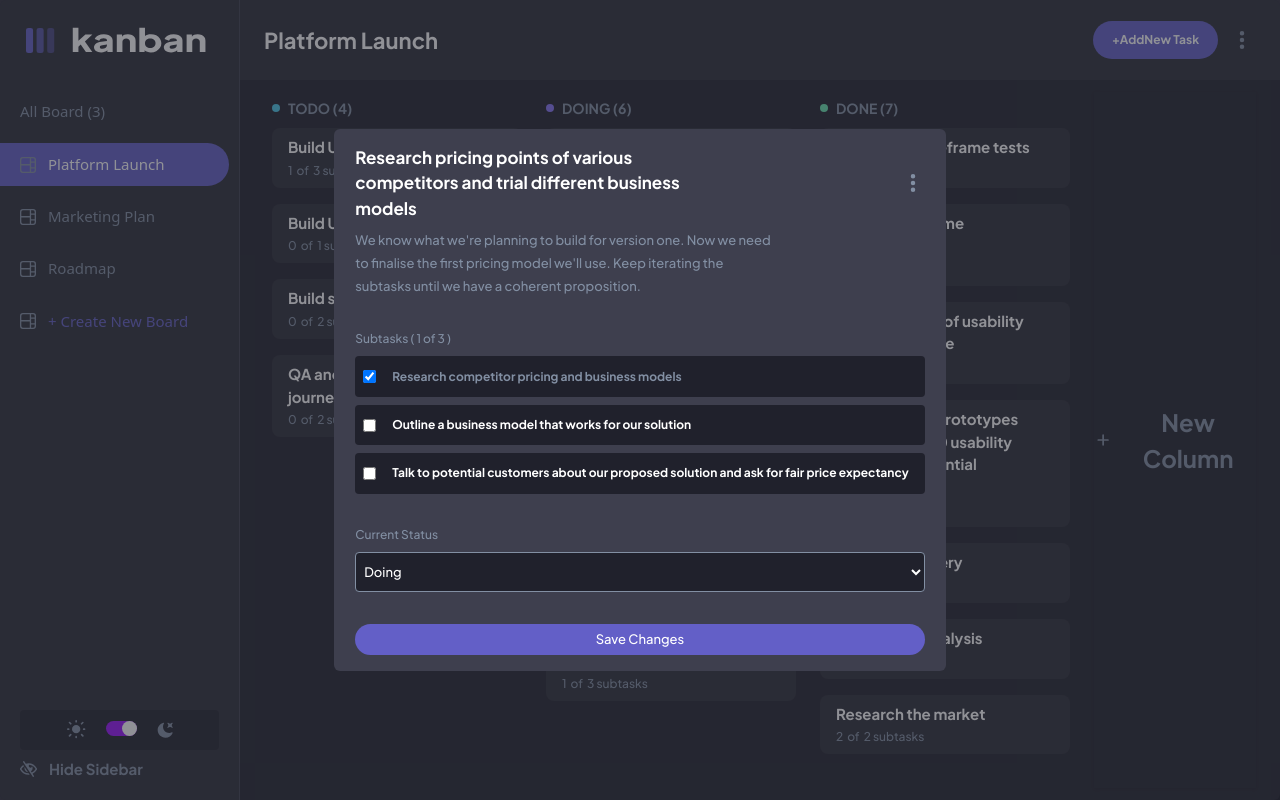
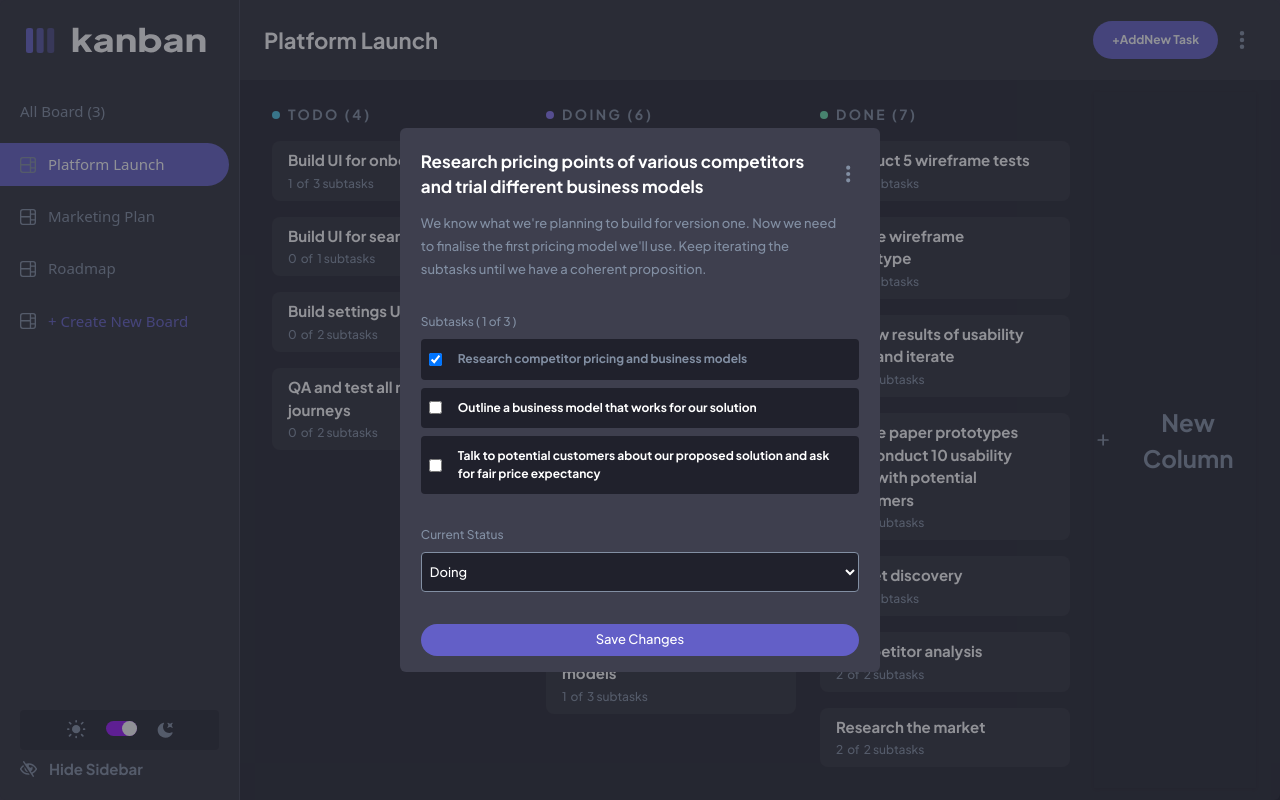
Before and after one commit to BigDahn/kanban_App, a React (Vite) app: page / in a window 1280 px wide. Both pictures are taken after a click on the button 671 px from the left and 637 px from the top of the page. Built offline with nearby package versions, Linux system fonts and the light colour scheme.

Commit message:
sidebar modal updated

```diff
--- a/src/components/EditTaskModal.jsx
+++ b/src/components/EditTaskModal.jsx
@@ -8,11 +8,14 @@ import { useDispatch, useSelector } from "react-redux";
 import { EditUpdate, openSideTaskModal } from "../feature/kanban/kanbanSlice";
 
 import UpdateTaskModal from "./UpdateTaskModal";
+import SmallSideModal from "./SmallSideModal";
 
 function EditTaskModal() {
   const { data, activeState, editTask, isEdit, editTaskInfo } = useSelector(
     (state) => state.kanban
   );
+
+  const [position, setPosition] = useState(null);
   const { isDarkMode } = useSelector((state) => state.theme);
   const dispatch = useDispatch();
 
@@ -79,31 +82,43 @@ function EditTaskModal() {
           onSubmit={handleSubmit}
           className={`${
             isDarkMode
-              ? " max-h-fit md:overflow-x-hidden md:overflow-y-hidden overflow-y-scroll flex flex-col gap-5 items-start min-w-[343px] md:min-w-[30rem] px-[1.3rem] py-4  m-auto rounded-md bg-primary-500"
-              : " max-h-fit flex flex-col gap-5 items-start max-w-[343px] md:max-w-[30rem] px-[1.3rem] py-4  m-auto rounded-md bg-white"
+              ? " max-h-fit md:overflow-x-hidden md:overflow-y-hidden overflow-y-scroll relative flex flex-col gap-5 items-start w-[343px] md:w-[30rem] px-[1.3rem] py-4  m-auto rounded-md bg-primary-500"
+              : " max-h-fit flex flex-col gap-5 items-start w-[343px] md:w-[30rem]  px-[1.3rem] py-4  m-auto rounded-md bg-white"
           }`}
         >
           <section key={title} className="flex flex-col gap-[2rem] w-full">
             <div className="flex flex-col gap-2">
-              <div className="flex w-full gap-4  items-center justify-between">
+              <div className="flex w-full min-h-[60px]    items-center justify-between">
                 <h3
                   className={`${
                     isDarkMode
-                      ? "text-[17px] font-plus-jakarta-sans font-bold text-white max-w-[23rem]"
-                      : "text-[17px] font-plus-jakarta-sans font-bold text-black max-w-[24rem]"
+                      ? "text-[17px] font-plus-jakarta-sans font-bold text-white max-w-[274px] md:max-w-[26rem]"
+                      : "text-[17px] font-plus-jakarta-sans font-bold text-black max-w-[274px]  md:max-w-[26rem]"
                   }`}
                 >
                   {title}
                 </h3>
                 <EllipsisVerticalIcon
-                  onClick={() => dispatch(openSideTaskModal())}
-                  // onClick={() => alert("dhd")}
+                  //  onClick={() => dispatch(openSideTaskModal())}
+                  onClick={(e) => {
+                    dispatch(
+                      openSideTaskModal({
+                        x: e.target.closest("form").getBoundingClientRect()
+                          .width,
+                        y: e.target.closest("form").getBoundingClientRect()
+                          .height,
+                      })
+                    );
+                    console.log(
+                      e.target.closest("form").getBoundingClientRect()
+                    );
+                  }}
                   className="size-6 text-primary-600 hover:text-primary-100"
                 />
               </div>
               {description && (
                 <div>
-                  <h3 className="text-[13px] font-plus-jakarta-sans text-primary-600 font-medium leading-[23px] max-w-[26rem]">
+                  <h3 className="md:text-[13px] font-plus-jakarta-sans text-primary-600 font-medium leading-[23px] md:max-w-[26rem]">
                     {description}
                   </h3>
                 </div>
--- a/src/components/Main.jsx
+++ b/src/components/Main.jsx
@@ -50,7 +50,7 @@ function Main() {
                         })[i]
                       }
                     </div>
-                    <h3 className="leading-[2.4px] text-[12px] md:text-[14px] text-primary-600 font-bold uppercase">
+                    <h3 className="tracking-[2.4px]  text-[12px] md:text-[14px] text-primary-600 font-bold uppercase">
                       {name} ({tasks.map((s) => s.subtasks).length})
                     </h3>
                   </div>
@@ -69,9 +69,9 @@ function Main() {
                           onMouseLeave={() => setIndex("")}
                           key={i}
                           role="button"
-                          onClick={() =>
-                            dispatch(openEditTaskModal({ name, title }))
-                          }
+                          onClick={() => {
+                            dispatch(openEditTaskModal({ name, title }));
+                          }}
                         >
                           <main className="flex flex-col gap-[0.2rem]">
                             <h3
--- a/src/components/SmallSideModal.jsx
+++ b/src/components/SmallSideModal.jsx
@@ -1,4 +1,4 @@
-import React from "react";
+import React, { useState } from "react";
 import { useDispatch, useSelector } from "react-redux";
 import {
   closeEditTaskModal,
@@ -8,23 +8,33 @@ import {
 
 function SmallSideModal() {
   const { isDarkMode } = useSelector((state) => state.theme);
+  const { sideModalPosition } = useSelector((state) => state.kanban);
   const dispatch = useDispatch();
+
+  const width = Math.floor(Number(sideModalPosition.x)) - 70;
+
+  const height = Math.floor(Number(sideModalPosition.y)) - 140 - 60;
+
   return (
     <main
       className={`${
         isDarkMode
-          ? "fixed inset-0 flex md:left-[29rem] bottom-[140px] transition-all  delay-100 w-[126px] h-[70px] shadow-md bg-primary-400/50 m-auto z-[100] "
-          : "fixed inset-0 flex md:left-[29rem] bottom-[140px] transition-all  delay-100 w-[126px] h-[70px] shadow-md bg-white/50 m-auto z-[100] "
+          ? ` fixed inset-0 flex transition-all  delay-100 w-[113px] md:w-[176px] h-[70px] shadow-md bg-primary-400/50 m-auto z-[100] `
+          : "fixed inset-0 flex  transition-all  delay-100 w-[113px] md:w-[176px] h-[70px] shadow-md bg-white/50 m-auto z-[100] "
       }`}
+      style={{
+        left: width,
+        bottom: height,
+      }}
     >
       <div
         className={`${
           isDarkMode
-            ? " transition-all  delay-100 w-[126px] h-[70px] px-2 py-2  min-h-fit rounded-sm  z-[100] bg-primary-300"
-            : " transition-all  delay-100 w-[126px] h-[70px] px-2 py-2  min-h-fit rounded-sm  z-[100] bg-white"
+            ? " transition-all   delay-100 w-[113px] md:w-[176px] h-[70px] px-2 py-3    min-h-fit rounded-sm  z-[100] bg-primary-300"
+            : " transition-all  delay-100 w-[113px] md:w-[176px] h-[70px] px-2 py-3  min-h-fit rounded-sm  z-[100] bg-white"
         }`}
       >
-        <div className="flex flex-col gap-1 font-plus-jakarta-sans text-[12px] font-bold">
+        <div className="flex flex-col gap-3 font-plus-jakarta-sans text-[12px] font-bold">
           <h3
             onClick={() => dispatch(editTaskOn())}
             className="text-primary-600 cursor-pointer hover:text-primary-100"
@@ -37,12 +47,6 @@ function SmallSideModal() {
           >
             Delete Task
           </h3>
-          <h3
-            onClick={() => dispatch(closeEditTaskModal())}
-            className="text-primary-600 cursor-pointer hover:text-primary-100"
-          >
-            Exit
-          </h3>
         </div>
       </div>
     </main>
--- a/src/feature/kanban/kanbanSlice.js
+++ b/src/feature/kanban/kanbanSlice.js
@@ -19,6 +19,7 @@ const initialState = {
   editBoard: false,
   edit_updateBoard: [],
   mobileSidebar: false,
+  sideModalPosition: [],
 };
 
 const kanbanSlice = createSlice({
@@ -71,8 +72,12 @@ const kanbanSlice = createSlice({
       state.isEdit = false;
       state.sideTaskModal = false;
     },
-    openSideTaskModal: (state) => {
-      state.sideTaskModal = true;
+    openSideTaskModal: (state, action) => {
+      state.sideTaskModal = !state.sideTaskModal;
+      state.sideModalPosition = {
+        x: action.payload.x,
+        y: action.payload.y,
+      };
     },
     editTaskOn: (state) => {
       state.isEdit = true;
--- a/src/index.css
+++ b/src/index.css
@@ -35,3 +35,24 @@
 @theme {
     --font-plus-jakarta-sans: "Plus Jakarta Sans", sans serif
 }
+
+::-webkit-scrollbar {
+    width: 8px;
+    height: 6px;
+}
+
+/* Track */
+::-webkit-scrollbar-track {
+    background: #2B2C37;
+}
+
+/* Handle */
+::-webkit-scrollbar-thumb {
+    background: #2B2C37;
+    border-radius: 4px;
+}
+
+/* Handle on hover */
+::-webkit-scrollbar-thumb:hover {
+    background: #635FC7;
+}
```
